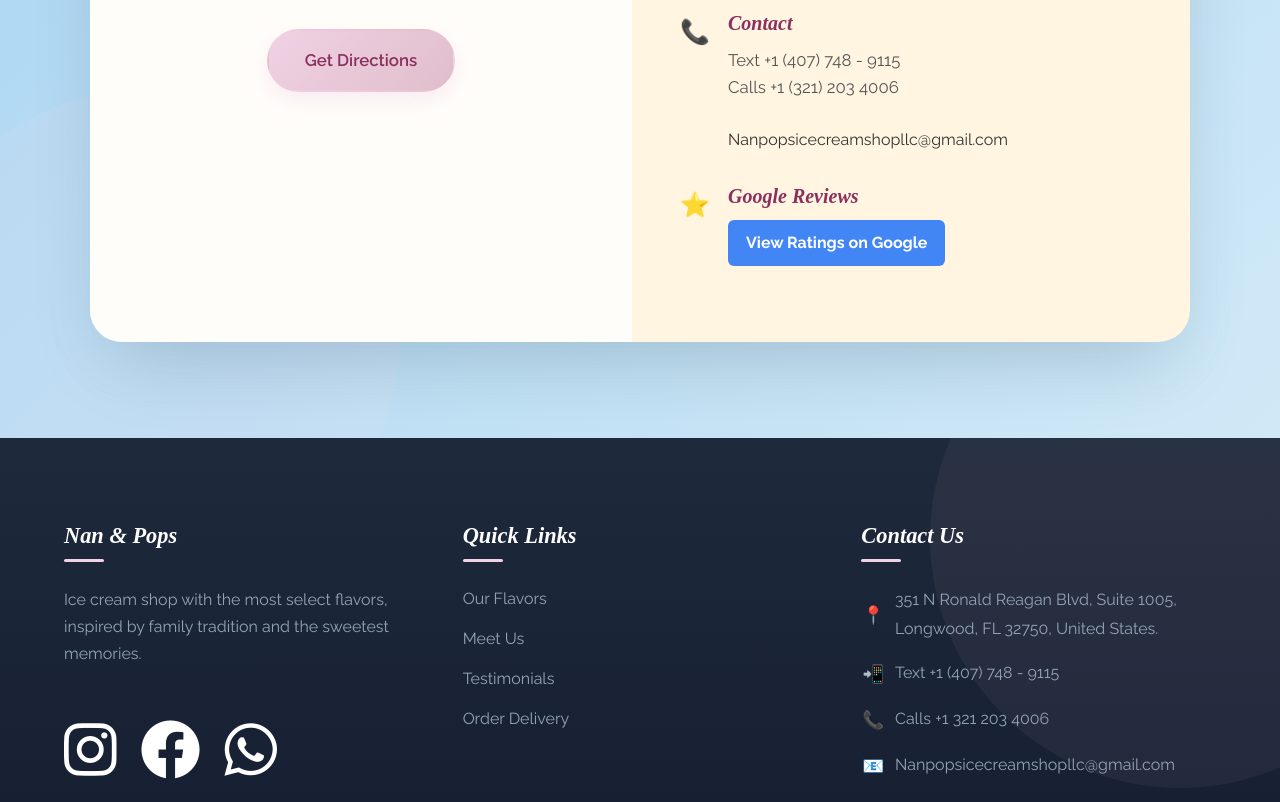
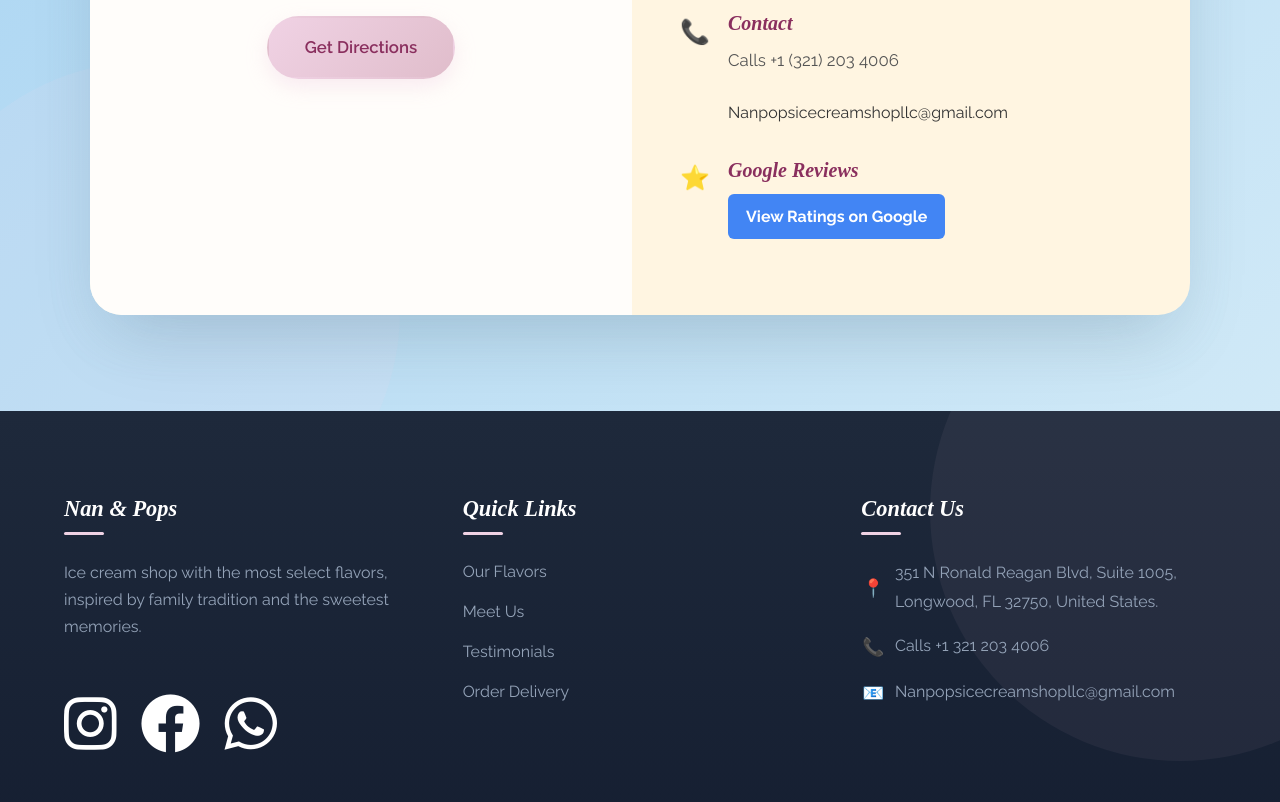
Before and after one commit to jarestrecol/nan-and-pops, a website: page index.html in a window 1280 px wide. Shown: the part 10430-11232 px from the top of the page. Drawn offline with Linux system fonts and the light colour scheme; a web font is replaced by a local one.

Commit message:
Modificaciones en #
Se elimina el numero de telefono para mensajes solicitado por cliente.

```diff
--- a/index.html
+++ b/index.html
@@ -981,9 +981,6 @@
             <div class="contact-icon">📞</div>
             <div class="contact-text">
               <h3>Contact</h3>
-              <p>
-                Text +1 (407) 748 - 9115
-              </p>
                 <p>
                   Calls +1 (321) 203 4006
                 </p>
@@ -1064,7 +1061,6 @@
         <h4>Contact Us</h4>
         <address>
           <p><span class="ci">📍</span>351 N Ronald Reagan Blvd, Suite 1005, Longwood, FL 32750, United States.</p>
-          <p><span class="ci">📲</span>Text +1 (407) 748 - 9115</p>
           <p><span class="ci">📞</span> Calls +1 321 203 4006</p>
           <p><span class="ci">📧</span>Nanpopsicecreamshopllc@gmail.com</p>
         </address>
```
